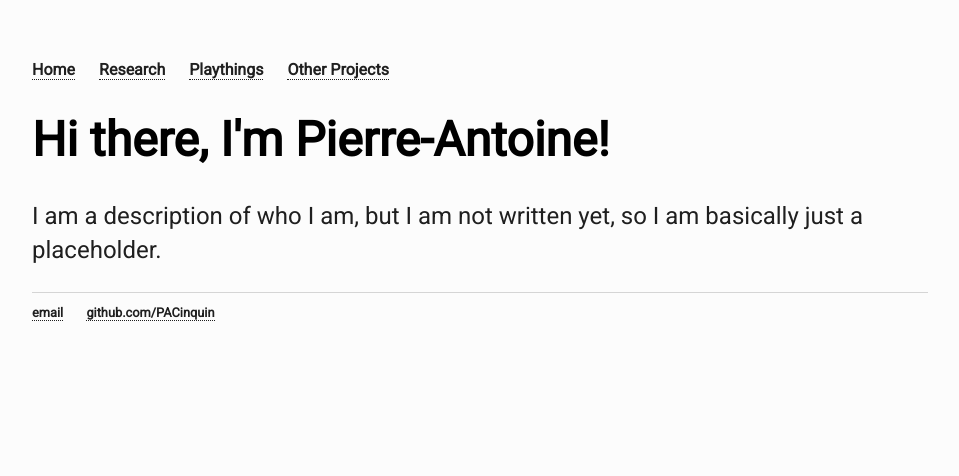
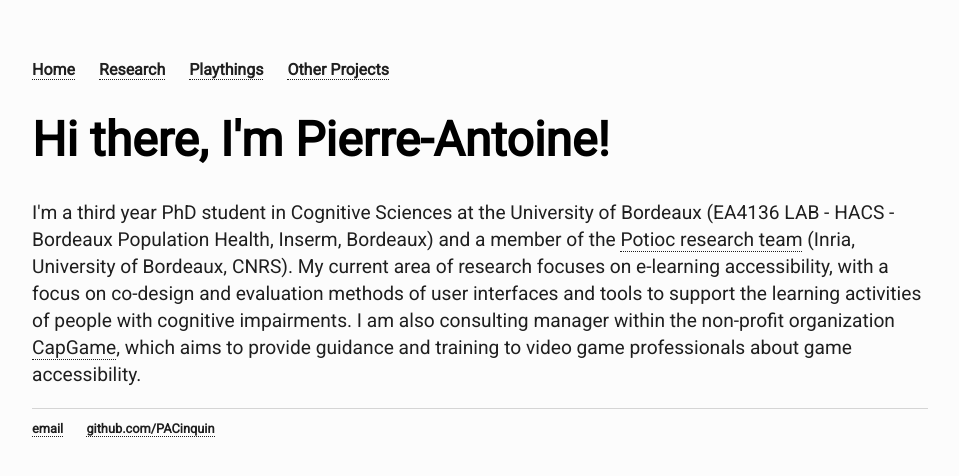
Before and after one commit to PACinquin/pacinquin.github.io, a Jekyll site: the page built from index.html, in a window 1280 px wide. Shown: the top 476 px of the page, without its empty margins (160-1119 px from the left). Built offline with Jekyll 4.4.1, drawn with Linux system fonts in a browser that asks for light colours.

Commit message:
added short bio

```diff
--- a/css/main.css
+++ b/css/main.css
@@ -28,7 +28,7 @@
     font-family: 'Roboto', 'Helvetica', 'Arial', 'Sans-Serif';
 }
 p {
-    font-size: 1.5em;
+    font-size: 1.2em;
     line-height: 1.4em;
     color: #1f1f1f;
 }
--- a/index.html
+++ b/index.html
@@ -4,5 +4,5 @@
 ---
 <div class="blurb">
 	<h1>Hi there, I'm Pierre-Antoine!</h1>
-	<p>I am a description of who I am, but I am not written yet, so I am basically just a placeholder.</p>
+	<p>I'm a third year PhD student in Cognitive Sciences at the University of Bordeaux (EA4136 LAB - HACS - Bordeaux Population Health, Inserm, Bordeaux) and a member of the <a href="https://team.inria.fr/potioc/">Potioc research team</a> (Inria, University of Bordeaux, CNRS). My current area of research focuses on e-learning accessibility, with a focus on co-design and evaluation methods of user interfaces and tools to support the learning activities of people with cognitive impairments. I am also consulting manager within the non-profit organization <a href="http://www.capgame.fr/">CapGame</a>, which aims to provide guidance and training to video game professionals about game accessibility.</p>
 </div><!-- /.blurb -->
```
